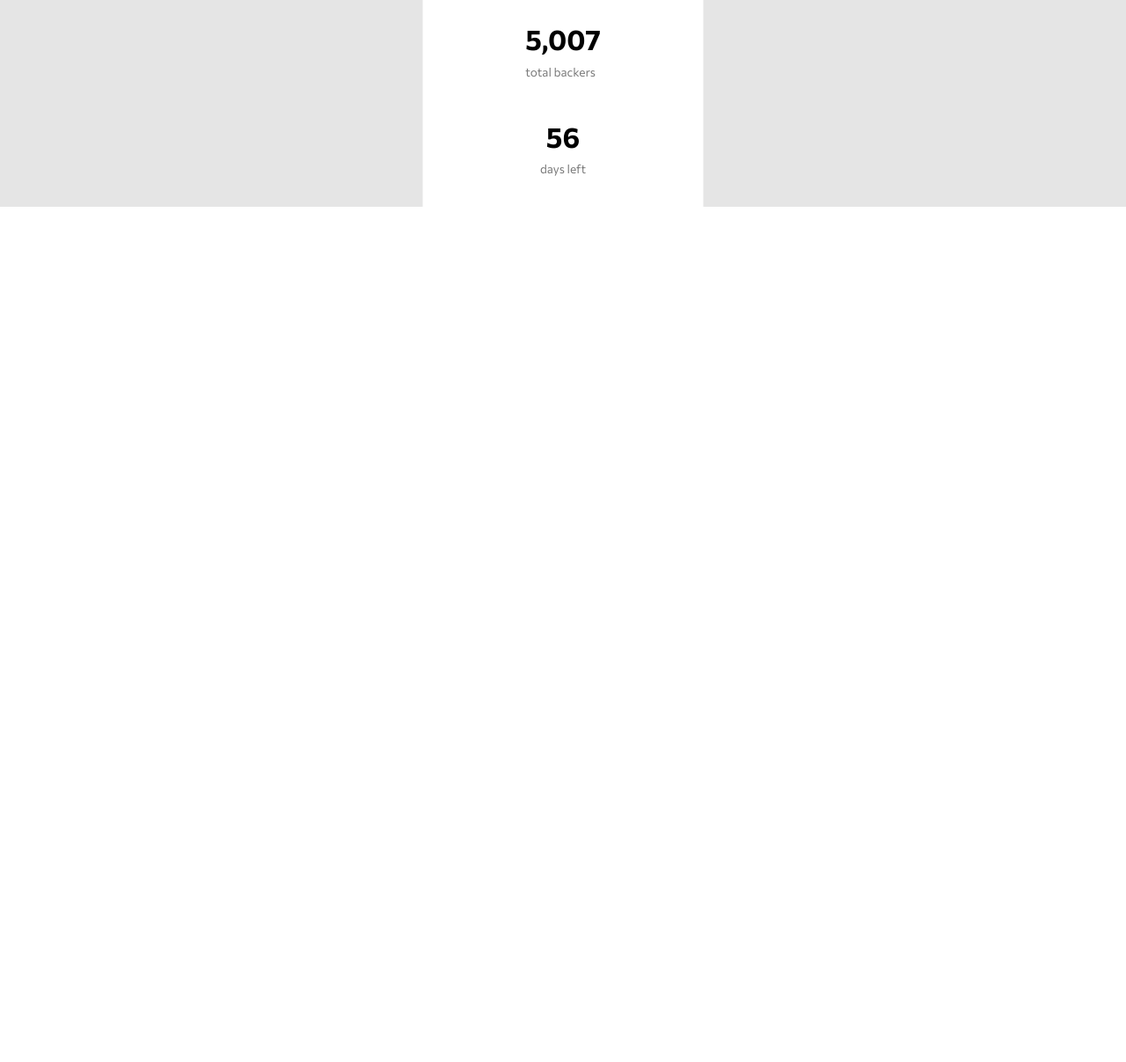
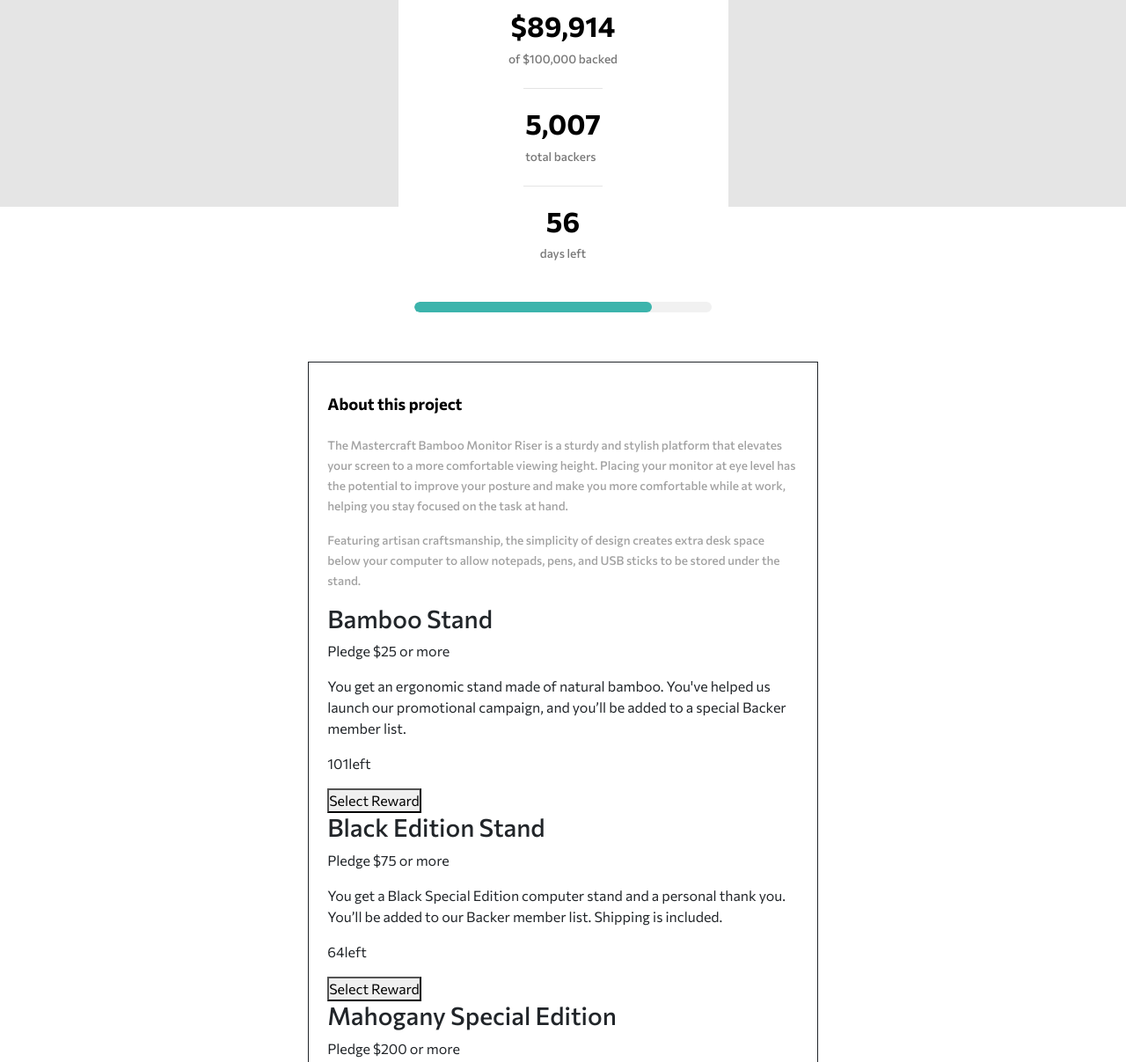
Before and after one commit to Kasp96/Crowdfunding-product-page, a plain HTML site: page index.html in a window 1280 px wide. Shown: the part 565-1772 px from the top of the page at 88% size. Before the commit the page ends 816 px from the top, so only its background shows below. Drawn offline with nearby package versions, Linux system fonts and the light colour scheme; files whose address does not match are found by name.

Commit message:
create and style stats-card on mobile and create structure for project-info on mobile

```diff
--- a/index.html
+++ b/index.html
@@ -41,9 +41,11 @@
     </div>
     <main>
         <div class="container-l second-container position-absolute d-flex flex-column align-items-center">
+
             <div class="project-card d-flex flex-column align-items-center">
                 <img class="project-card-logo position-absolute" src="../dist/images/logo-mastercraft.svg" alt="">
-                <h1 class="project-card-heading mb-3 text-center">Mastercraft Bamboo Monitor Riser</h1>
+                <h1 class="project-card-heading mb-3 text-center">Mastercraft Bamboo Monitor Riser
+                </h1>
                 <p class="project-card-description text-center">A beautifully handcrafted monitor stand to reduce neck
                     and
                     eye
@@ -56,17 +58,63 @@
                 </div>
             </div>
             <div class="stats-card d-flex flex-column align-items-center">
-                <div class="stats-div">
+                <div class="stats-box">
                     <h2 class="stats-amount text-center">$89,914</h2>
-                    <p class="stats-description">of $100,000 backed</p>
+                    <p class="stats-description first-gap">of $100,000 backed</p>
                 </div>
-                <div class="stats-div">
+                <div class="stats-box">
                     <h2 class="stats-amount text-center">5,007</h2>
-                    <p class="stats-description">total backers</p>
+                    <p class="stats-description second-gap">total backers</p>
                 </div>
-                <div class="stats-div">
+                <div class="stats-box">
                     <h2 class="stats-amount text-center">56</h2>
                     <p class="stats-description">days left</p>
+                </div>
+                <div class="progress-bar"></div>
+            </div>
+            <div class="project-info border border-dark">
+                <h2 class="project-info-heading">About this project
+                </h2>
+                <p class="project-info-description">
+                    The Mastercraft Bamboo Monitor Riser is a sturdy and stylish platform that elevates your screen
+                    to a more comfortable viewing height. Placing your monitor at eye level has the potential to improve
+                    your posture and make you more comfortable while at work, helping you stay focused on the task at
+                    hand.
+                </p>
+                <p class="project-info-description">
+                    Featuring artisan craftsmanship, the simplicity of design creates extra
+                    desk space below your
+                    computer
+                    to allow notepads, pens, and USB sticks to be stored under the stand.</p>
+                <div class="available-options">
+                    <div class="reward-card">
+                        <h3 class="reward-heading">Bamboo Stand</h3>
+                        <p class="pledge">Pledge $25 or more</p>
+                        <p class="reward-description">You get an ergonomic stand made of natural bamboo. You've helped
+                            us launch our promotional campaign, and
+                            you’ll be added to a special Backer member list.</p>
+                        <p class="availability"><span class="bold">101</span>left</p>
+                        <button class="select-reward">Select Reward
+                        </button>
+                    </div>
+                    <div class="reward-card">
+                        <h3 class="reward-heading">Black Edition Stand</h3>
+                        <p class="pledge">Pledge $75 or more</p>
+                        <p class="reward-description">You get a Black Special Edition computer stand and a personal thank you. You’ll be added to our Backer
+                            member list. Shipping is included.</p>
+                        <p class="availability"><span class="bold">64</span>left</p>
+                        <button class="select-reward">Select Reward
+                        </button>
+                    </div>
+                    <div class="reward-card">
+                        <h3 class="reward-heading">Mahogany Special Edition</h3>
+                        <p class="pledge">Pledge $200 or more</p>
+                        <p class="reward-description">You get two Special Edition Mahogany stands, a Backer T-Shirt, and a personal thank you. You’ll be added
+                            to our Backer member list. Shipping is included.</p>
+                        <p class="availability"><span class="bold">0</span>left</p>
+                        <button class="select-reward">Select Reward
+                        </button>
+                    </div>
                 </div>
             </div>
         </div>
--- a/src/sass/_style.scss
+++ b/src/sass/_style.scss
@@ -7,14 +7,14 @@
 	background-size: cover;
 	background-position: center;
 	background-repeat: no-repeat;
-	min-height: 35vh;
+	min-height: 38vh;
 	width: 100%;
 }
 .hero-shadow {
 	top: 0;
 	left: 0;
 	width: 100%;
-	height: 100%;
+	height: 100vh;
 	background-color: rgba(0, 0, 0, 0.1);
 }
 .nav-shade {
@@ -80,7 +80,7 @@
 }
 
 .second-container {
-	top: 9rem;
+	top: 30vh;
 	left: 50%;
 	transform: translateX(-50%);
 	gap: 1.5rem;
@@ -138,8 +138,57 @@
 			color: var(--clr-black);
 		}
 		.stats-description {
+			position: relative;
 			font-size: 0.85rem;
+			font-weight: 500;
 			color: var(--clr-gray);
+		}
+		.first-gap::after,
+		.second-gap::after {
+			position: absolute;
+			content: '';
+			bottom: -1.5rem;
+			left: 50%;
+			transform: translateX(-50%);
+			width: 90px;
+			height: 1px;
+			background-color: var(--clr-gray-200);
+		}
+		.progress-bar,
+		.progress-bar::after {
+			height: 12px;
+			border-radius: 8px;
+		}
+
+		.progress-bar {
+			position: relative;
+			width: 90%;
+			background-color: var(--clr-gray-100);
+		}
+		.progress-bar::after {
+			position: absolute;
+			content: '';
+			top: 0;
+			left: 0;
+			width: 80%;
+			background-color: var(--clr-cyan-400);
+		}
+	}
+	.project-info {
+		padding: 2.25rem 1.35rem;
+		margin: 0 1.85rem;
+
+		.project-info-heading {
+			margin-bottom: 1.5rem;
+			font-size: 1.15rem;
+			font-weight: 700;
+			color: var(--clr-black);
+		}
+		.project-info-description {
+			font-size: 0.85rem;
+			font-weight: 500;
+			line-height: 23px;
+			color: var(--clr-gray-700);
 		}
 	}
 }
--- a/src/sass/_variables.scss
+++ b/src/sass/_variables.scss
@@ -2,7 +2,9 @@
 	--ff-primary: 'Commissioner', serif;
 	--clr-white: hsl(0, 0%, 100%);
 	--clr-gray: hsl(0, 0%, 48%);
+	--clr-gray-100: hsla(0, 0%, 48%, 0.1);
 	--clr-gray-200: hsla(0, 0%, 48%, 0.2);
+	--clr-gray-700: hsla(0, 0%, 48%, 0.7);
 	--clr-black: hsl(0, 0%, 0%);
 	--clr-cyan-400: hsl(176, 50%, 47%);
 	--clr-cyan-700: hsl(176, 72%, 28%);
```
Also changed, not shown: dist/css/main-min.css, 1 other file.
